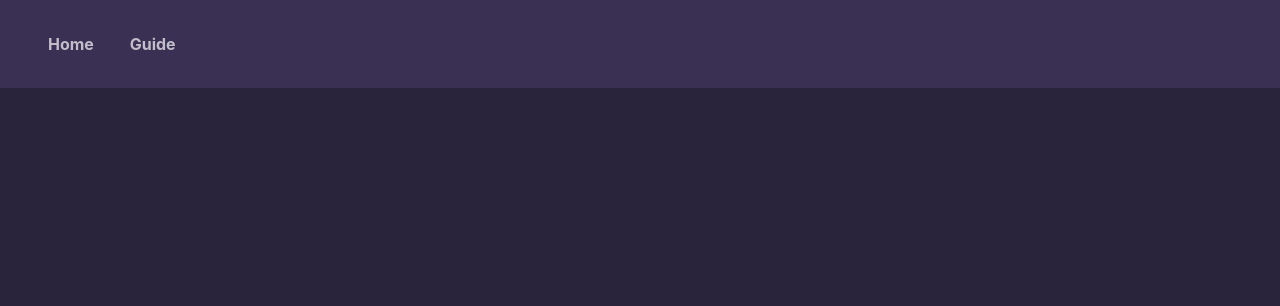
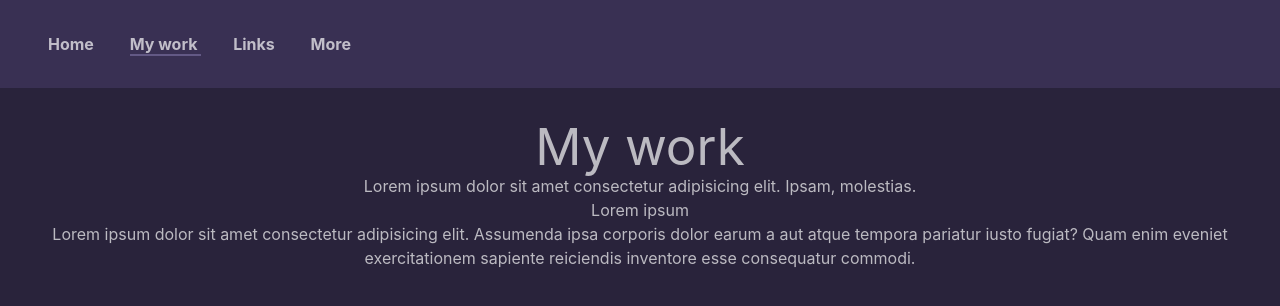
Before and after one commit to mxstoto6/website, a Vue app: page /MyWork in a window 1280 px wide. Before the commit this address had no page. Shown: the top 306 px of the page. Built offline with nearby package versions, Linux system fonts and the light colour scheme.

Commit message:
Changed and added tabs

```diff
--- a/src/App.vue
+++ b/src/App.vue
@@ -2,7 +2,9 @@
   <div class="content">
     <div class="header">
       <router-link to="/"> Home </router-link>
-      <router-link to="/guide"> Guide </router-link>
+      <router-link to="/myWork"> My work </router-link>
+      <router-link to="/links"> Links </router-link>
+      <router-link to="/more"> More </router-link>
     </div>
     <router-view v-slot="{ Component, route }">
       <transition
@@ -24,6 +26,7 @@
     display: block;
     width: 100%;
     margin: 0 auto;
+    margin-top: 30px;
   }
 
   a {
@@ -45,5 +48,4 @@
     text-align: start;
   }
 
-
 </style>
--- /dev/null
+++ b/src/components/Links.vue
@@ -0,0 +1,8 @@
+<template>
+    <div class="page">
+        <h1>Links</h1>
+        <p>Lorem ipsum dolor sit amet consectetur adipisicing elit. Ipsam, molestias.</p>
+        <h2>Lorem ipsum</h2>
+        <p>Lorem ipsum dolor sit amet consectetur adipisicing elit. Assumenda ipsa corporis dolor earum a aut atque tempora pariatur iusto fugiat? Quam enim eveniet exercitationem sapiente reiciendis inventore esse consequatur commodi.</p>
+    </div>
+</template>
--- a/src/components/Guide.vue
+++ b/src/components/More.vue
@@ -1,6 +1,6 @@
 <template>
     <div class="page">
-        <h1>Guide</h1>
+        <h1>More</h1>
         <p>Lorem ipsum dolor sit amet consectetur adipisicing elit. Ipsam, molestias.</p>
         <h2>Lorem ipsum</h2>
         <p>Lorem ipsum dolor sit amet consectetur adipisicing elit. Assumenda ipsa corporis dolor earum a aut atque tempora pariatur iusto fugiat? Quam enim eveniet exercitationem sapiente reiciendis inventore esse consequatur commodi.</p>
--- /dev/null
+++ b/src/components/MyWork.vue
@@ -0,0 +1,8 @@
+<template>
+    <div class="page">
+        <h1>My work</h1>
+        <p>Lorem ipsum dolor sit amet consectetur adipisicing elit. Ipsam, molestias.</p>
+        <h2>Lorem ipsum</h2>
+        <p>Lorem ipsum dolor sit amet consectetur adipisicing elit. Assumenda ipsa corporis dolor earum a aut atque tempora pariatur iusto fugiat? Quam enim eveniet exercitationem sapiente reiciendis inventore esse consequatur commodi.</p>
+    </div>
+</template>
--- a/src/router/index.ts
+++ b/src/router/index.ts
@@ -1,6 +1,8 @@
 import { createRouter, createWebHistory } from 'vue-router'
 import Home from '../components/Home.vue'
-import Guide from '../components/Guide.vue'
+import MyWork from '../components/MyWork.vue'
+import Links from '../components/Links.vue'
+import More from '../components/More.vue'
 
 const router = createRouter({
     history: createWebHistory(),
@@ -14,8 +16,24 @@ const router = createRouter({
             },
         },
         {
-            path: '/guide',
-            component: Guide,
+            path: '/MyWork',
+            component: MyWork,
+            meta: {
+                enterClass: "animate__animated animate__fadeInRight",
+                leaveClass: "animate__animated animate__fadeOutLeft",
+            },
+        },
+        {
+            path: '/links',
+            component: Links,
+            meta: {
+                enterClass: "animate__animated animate__fadeInRight",
+                leaveClass: "animate__animated animate__fadeOutLeft",
+            },
+        },
+        {
+            path: '/more',
+            component: More,
             meta: {
                 enterClass: "animate__animated animate__fadeInRight",
                 leaveClass: "animate__animated animate__fadeOutLeft",
```
